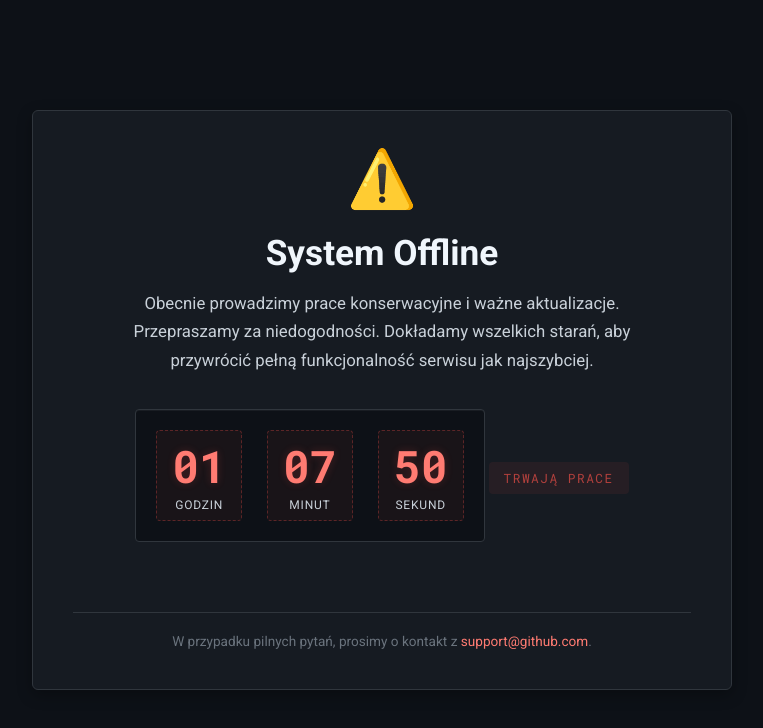
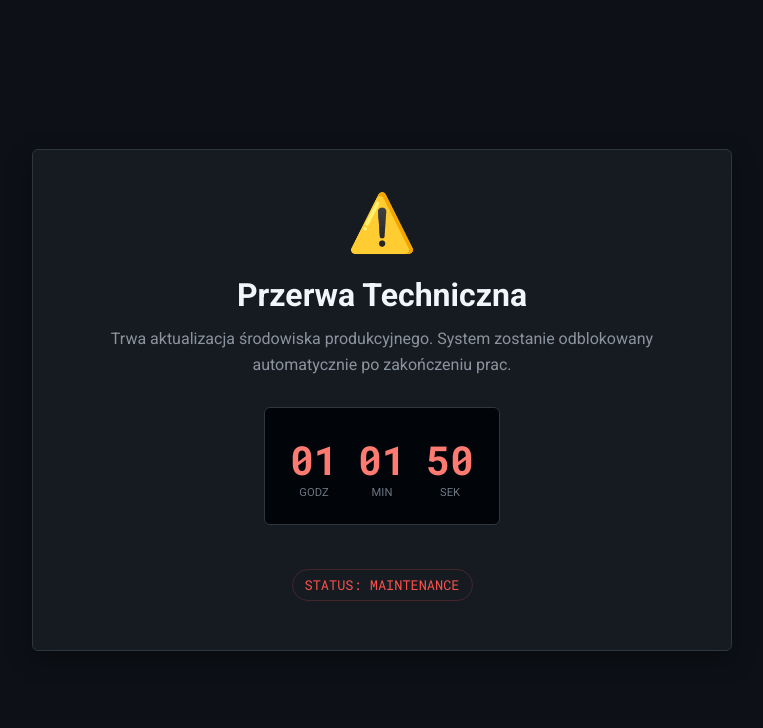
Before and after one commit to Gra-terenowa-Pomozcie-Faradayowi/Gra-terenowa-Pomozcie-Faradayowi.github.io, a plain HTML site: page index.html in a window 1280 px wide. Shown: the whole page, without its empty margins (258-1021 px from the left). Drawn offline with Linux system fonts and the light colour scheme.

Commit message:
Update index.html

```diff
--- a/index.html
+++ b/index.html
@@ -7,21 +7,18 @@
     <link href="https://fonts.googleapis.com/css2?family=Roboto:wght@300;400;500;700&family=Roboto+Mono:wght@400;700&display=swap" rel="stylesheet">
     <style>
         :root {
-            --github-bg: #0d1117; /* Ciemne tło GitHub */
-            --github-panel: #161b22; /* Tło paneli GitHub */
-            --github-border: #30363d; /* Obramowania GitHub */
-            --github-text: #c9d1d9; /* Jasny tekst GitHub */
-            --github-heading: #f0f6fc; /* Nagłówki GitHub */
-            --error-red: #f85149; /* Czerwony błąd GitHub */
-            --error-red-light: #ff7b72; /* Jaśniejszy czerwony */
-            --error-red-glow: rgba(248, 81, 73, 0.2); /* Delikatna poświata */
+            --github-bg: #0d1117;
+            --github-panel: #161b22;
+            --github-border: #30363d;
+            --github-text: #c9d1d9;
+            --github-heading: #f0f6fc;
+            --error-red: #f85149;
+            --error-red-light: #ff7b72;
+            --error-red-glow: rgba(248, 81, 73, 0.2);
+            --success-green: #2ea043;
         }
 
-        * {
-            margin: 0;
-            padding: 0;
-            box-sizing: border-box;
-        }
+        * { margin: 0; padding: 0; box-sizing: border-box; }
 
         body {
             font-family: 'Roboto', sans-serif;
@@ -35,217 +32,200 @@
             padding: 20px;
         }
 
-        /* Centralny kontener (odpowiednik strony na GitHubie) */
         .github-page-container {
-            position: relative;
-            z-index: 10;
             background: var(--github-panel);
             border: 1px solid var(--github-border);
-            border-radius: 6px; /* Lekko zaokrąglone rogi jak na GitHubie */
+            border-radius: 6px;
             padding: 40px;
             max-width: 700px;
             width: 100%;
             text-align: center;
-            box-shadow: 0 5px 15px rgba(0, 0, 0, 0.3);
-            animation: fadeIn 0.8s ease-out forwards;
+            box-shadow: 0 8px 24px rgba(0,0,0,0.4);
+            animation: fadeIn 0.6s ease-out;
         }
 
         @keyframes fadeIn {
-            from { opacity: 0; transform: translateY(20px); }
+            from { opacity: 0; transform: translateY(10px); }
             to { opacity: 1; transform: translateY(0); }
         }
 
-        /* Ikona ostrzegawcza (czerwona) */
         .status-icon {
             font-size: 3.5rem;
-            margin-bottom: 25px;
+            margin-bottom: 20px;
             display: inline-block;
-            color: var(--error-red);
-            line-height: 1;
-        }
-        .status-icon.alert::before {
-            content: '⚠️'; /* Użycie emoji jako ikony ostrzeżenia */
         }
 
         h1 {
-            font-family: 'Roboto', sans-serif; /* Bardziej standardowa czcionka */
-            font-size: 2.2rem;
+            font-size: 2rem;
             color: var(--github-heading);
-            margin-bottom: 15px;
-            font-weight: 700;
+            margin-bottom: 12px;
         }
 
         p.description {
-            font-size: 1.05rem;
-            line-height: 1.7;
-            color: var(--github-text);
-            margin-bottom: 35px;
-            max-width: 500px;
-            margin-left: auto;
-            margin-right: auto;
+            font-size: 1rem;
+            line-height: 1.6;
+            margin-bottom: 30px;
+            color: #8b949e;
         }
 
-        /* Sekcja odliczania w stylu "bloku kodu" */
         .countdown-wrapper {
-            background-color: var(--github-bg);
+            background-color: #010409;
             border: 1px solid var(--github-border);
-            border-radius: 4px;
-            padding: 20px;
-            display: inline-block; /* Aby blok dopasował się do zawartości */
-            margin-bottom: 30px;
-            box-shadow: inset 0 1px 0 rgba(255,255,255,0.05); /* Delikatny wewnętrzny cień */
+            border-radius: 6px;
+            padding: 25px;
+            display: inline-block;
+            margin-bottom: 25px;
         }
 
         .countdown-grid {
             display: flex;
-            justify-content: center;
-            gap: 25px;
-        }
-
-        .time-segment {
-            padding: 8px 15px;
-            border: 1px dashed rgba(248, 81, 73, 0.3); /* Czerwona przerywana linia */
-            border-radius: 4px;
-            background-color: rgba(248, 81, 73, 0.05); /* Bardzo delikatne tło czerwone */
+            gap: 20px;
         }
 
         .time-value {
-            font-family: 'Roboto Mono', monospace; /* Monospace dla liczb */
-            font-size: 2.8rem;
+            font-family: 'Roboto Mono', monospace;
+            font-size: 2.5rem;
             font-weight: 700;
             color: var(--error-red-light);
-            text-shadow: 0 0 8px var(--error-red-glow);
-            display: block;
-            line-height: 1.2;
         }
 
         .time-label {
-            font-family: 'Roboto', sans-serif;
-            font-size: 0.75rem;
+            font-size: 0.7rem;
             text-transform: uppercase;
-            letter-spacing: 0.8px;
-            color: var(--github-text);
-            margin-top: 5px;
             display: block;
+            color: #6e7681;
+        }
+
+        /* Sekcja statusu i loadera */
+        .status-area {
+            margin-top: 10px;
+            min-height: 50px;
+            display: flex;
+            flex-direction: column;
+            align-items: center;
+            justify-content: center;
         }
 
         .system-status {
             font-family: 'Roboto Mono', monospace;
-            font-size: 0.8rem;
+            font-size: 0.85rem;
             color: var(--error-red);
-            letter-spacing: 1.5px;
-            margin-top: 20px;
-            background-color: rgba(248, 81, 73, 0.1);
-            padding: 8px 15px;
-            border-radius: 4px;
-            display: inline-block;
-            animation: flashStatus 1.5s ease-in-out infinite alternate;
+            padding: 6px 12px;
+            border: 1px solid rgba(248, 81, 73, 0.2);
+            border-radius: 20px;
         }
 
-        @keyframes flashStatus {
-            from { opacity: 1; border-color: var(--error-red); }
-            to { opacity: 0.6; border-color: rgba(248, 81, 73, 0.4); }
+        /* Kręcące się kółko (mielenie) */
+        .loader {
+            width: 30px;
+            height: 30px;
+            border: 3px solid rgba(46, 160, 67, 0.2);
+            border-top-color: var(--success-green);
+            border-radius: 50%;
+            animation: spin 0.8s linear infinite;
+            display: none; /* Ukryte podczas odliczania */
+            margin-bottom: 10px;
         }
 
-        /* Stopka / dodatkowa informacja */
-        .footer-note {
-            font-size: 0.85rem;
-            color: #6a737d; /* Ciemniejsza szarość */
-            margin-top: 40px;
-            border-top: 1px solid var(--github-border);
-            padding-top: 20px;
+        @keyframes spin {
+            to { transform: rotate(360deg); }
         }
-        .footer-note a {
-            color: var(--error-red-light);
-            text-decoration: none;
-        }
-        .footer-note a:hover {
-            text-decoration: underline;
+
+        .refresh-hint {
+            display: none;
+            color: var(--success-green);
+            font-weight: 500;
+            font-size: 0.9rem;
+            margin-top: 10px;
         }
     </style>
 </head>
 <body>
 
     <div class="github-page-container">
-        <div class="status-icon alert"></div>
-        <h1>System Offline</h1>
+        <div class="status-icon" id="mainIcon">⚠️</div>
+        <h1 id="title">Przerwa Techniczna</h1>
         <p class="description" id="message">
-            Obecnie prowadzimy prace konserwacyjne i ważne aktualizacje.
-            Przepraszamy za niedogodności. Dokładamy wszelkich starań, aby przywrócić
-            pełną funkcjonalność serwisu jak najszybciej.
+            Trwa aktualizacja środowiska produkcyjnego. System zostanie odblokowany automatycznie po zakończeniu prac.
         </p>
 
         <div class="countdown-wrapper">
             <div class="countdown-grid">
-                <div class="time-segment">
+                <div>
                     <span class="time-value" id="hours">00</span>
-                    <span class="time-label">Godzin</span>
+                    <span class="time-label">Godz</span>
                 </div>
-                <div class="time-segment">
+                <div>
                     <span class="time-value" id="minutes">00</span>
-                    <span class="time-label">Minut</span>
+                    <span class="time-label">Min</span>
                 </div>
-                <div class="time-segment">
+                <div>
                     <span class="time-value" id="seconds">00</span>
-                    <span class="time-label">Sekund</span>
+                    <span class="time-label">Sek</span>
                 </div>
             </div>
         </div>
 
-        <div class="system-status" id="statusLine">TRWAJĄ PRACE</div>
-
-        <p class="footer-note">
-            W przypadku pilnych pytań, prosimy o kontakt z <a href="#">support@github.com</a>.
-        </p>
+        <div class="status-area">
+            <div class="loader" id="loader"></div>
+            <div class="system-status" id="statusText">STATUS: MAINTENANCE</div>
+            <div class="refresh-hint" id="refreshHint">Gotowe! Odśwież stronę (F5), aby wejść.</div>
+        </div>
     </div>
 
     <script>
-        function updateCountdown() {
+        function update() {
             const now = new Date();
+            const target = new Date();
 
-            // Ustawienie celu na najbliższą północ (24:00 dzisiejszego dnia)
-            const midnight = new Date();
-            midnight.setHours(24, 0, 0, 0); // Ustawia na północ dzisiejszego dnia
+            // Ustawienie celu na dzisiaj na 23:54:00
+            target.setHours(23, 54, 0, 0);
 
-            const diff = midnight - now;
+            const diff = target - now;
 
-            // Elementy HTML
-            const elHours = document.getElementById('hours');
-            const elMinutes = document.getElementById('minutes');
-            const elSeconds = document.getElementById('seconds');
-            const elMessage = document.getElementById('message');
-            const statusLine = document.getElementById('statusLine');
-            const statusIcon = document.querySelector('.status-icon');
+            const elH = document.getElementById('hours');
+            const elM = document.getElementById('minutes');
+            const elS = document.getElementById('seconds');
+            const statusText = document.getElementById('statusText');
+            const loader = document.getElementById('loader');
+            const refreshHint = document.getElementById('refreshHint');
+            const mainIcon = document.getElementById('mainIcon');
+            const message = document.getElementById('message');
+            const title = document.getElementById('title');
 
-            // Jeśli odliczanie się skończyło
             if (diff <= 0) {
-                elHours.innerText = "00";
-                elMinutes.innerText = "00";
-                elSeconds.innerText = "00";
-                elMessage.innerHTML = "<strong>Aktualizacja zakończona!</strong> System jest ponownie dostępny. Prosimy o odświeżenie strony.";
-                statusLine.innerText = "SYSTEM ONLINE";
-                statusLine.style.color = "#2ea043"; // Zielony kolor dla statusu online
-                statusLine.style.borderColor = "#2ea043";
-                statusLine.style.animation = "none"; // Wyłącz miganie
-                statusIcon.classList.remove('alert');
-                statusIcon.innerHTML = '✅'; // Ikona "gotowe"
-                return;
+                // CZAS MINĄŁ
+                elH.innerText = "00";
+                elM.innerText = "00";
+                elS.innerText = "00";
+
+                // Zmiana UI na "mielenie"
+                statusText.innerText = "STATUS: SYNCHRONIZING...";
+                statusText.style.color = "#2ea043";
+                statusText.style.borderColor = "rgba(46, 160, 67, 0.3)";
+
+                loader.style.display = "block";
+                refreshHint.style.display = "block";
+                mainIcon.innerText = "⚙️";
+                mainIcon.style.animation = "spin 2s linear infinite";
+
+                title.innerText = "Prace zakończone";
+                message.innerText = "Dane zostały zsynchronizowane. System oczekuje na ponowne połączenie użytkownika.";
+
+                return; // Zatrzymujemy interwał
             }
 
-            // Obliczenia czasu
             const h = Math.floor((diff / (1000 * 60 * 60)) % 24);
             const m = Math.floor((diff / 1000 / 60) % 60);
             const s = Math.floor((diff / 1000) % 60);
 
-            // Formatowanie (dodawanie zera z przodu, jeśli liczba jest mniejsza niż 10)
-            elHours.innerText = h.toString().padStart(2, '0');
-            elMinutes.innerText = m.toString().padStart(2, '0');
-            elSeconds.innerText = s.toString().padStart(2, '0');
+            elH.innerText = h.toString().padStart(2, '0');
+            elM.innerText = m.toString().padStart(2, '0');
+            elS.innerText = s.toString().padStart(2, '0');
         }
 
-        // Uruchom odliczanie natychmiast, a potem co 1 sekundę
-        updateCountdown();
-        setInterval(updateCountdown, 1000);
+        setInterval(update, 1000);
+        update();
     </script>
 </body>
 </html>
```
